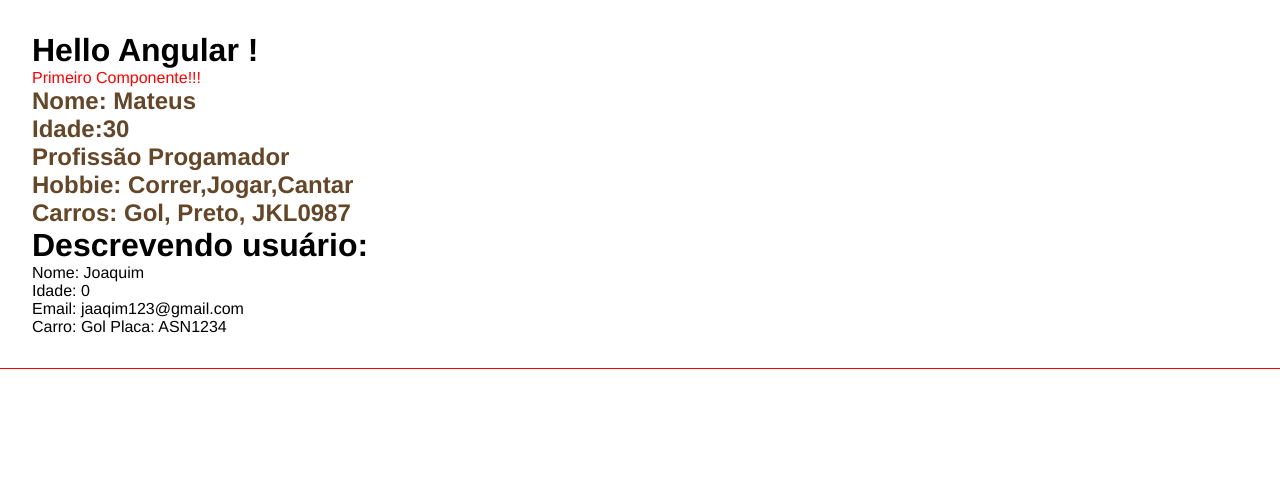
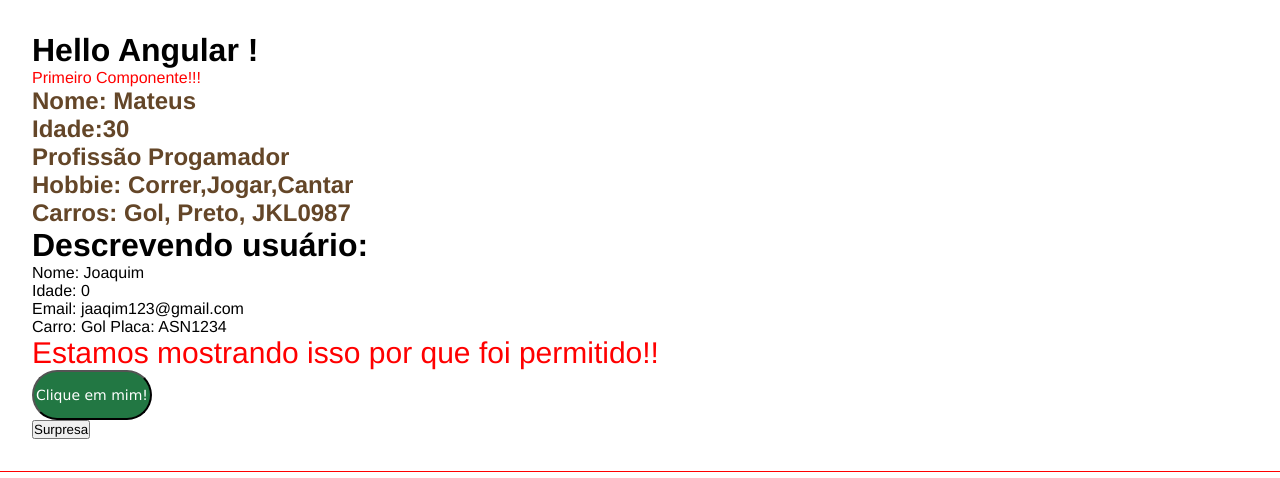
Before and after one commit to danielpereiradev/CRUD-angular, an Angular app: page / in a window 1280 px wide. Shown: the top 478 px of the page. Built offline with nearby package versions, Linux system fonts and the light colour scheme.

Commit message:
Usando IF

```diff
--- a/src/app/app.component.html
+++ b/src/app/app.component.html
@@ -2,3 +2,5 @@
 <app-fist-component></app-fist-component>
 <app-parent-data [name] = "userName" [email] = "email"  [car] = "car"></app-parent-data>
 <!-- <app-directives></app-directives> -->
+<app-if-render></app-if-render>
+<app-eventos></app-eventos>
--- a/src/app/app.module.ts
+++ b/src/app/app.module.ts
@@ -7,6 +7,7 @@ import { FistComponentComponent } from './components/fist-component/fist-compone
 import { DirectivesComponent } from './components/directives/directives.component';
 import { ParentDataComponent } from './components/parent-data/parent-data.component';
 import { IfRenderComponent } from './components/if-render/if-render.component';
+import { EventosComponent } from './components/eventos/eventos.component';
 
 @NgModule({
   declarations: [
@@ -14,7 +15,8 @@ import { IfRenderComponent } from './components/if-render/if-render.component';
     FistComponentComponent,
     DirectivesComponent,
     ParentDataComponent,
-    IfRenderComponent
+    IfRenderComponent,
+    EventosComponent
   ],
   imports: [
     BrowserModule,
--- /dev/null
+++ b/src/app/components/eventos/eventos.component.css
@@ -0,0 +1,9 @@
+.butao{
+  width: 120px;
+  height: 50px;
+  background-color: rgb(34, 119, 67);
+  font-family: Verdana, Geneva, Tahoma, sans-serif;
+  font-size:14px;
+  border-radius: 60px;
+  color:#fff;
+}
--- /dev/null
+++ b/src/app/components/eventos/eventos.component.html
@@ -0,0 +1,11 @@
+<div class="aula">
+  <p  *ngIf="show">Exibindo Mensagem</p>
+  <button class="butao" (click) ="showMenssege()">Clique em mim!</button>
+
+</div>
+
+<div class="aula">
+<img *ngIf="parabens" src="https://www.funimada.com/assets/images/cards/big/bday-658.gif" alt="parabens">
+<button class="butao2"(click)= showImage()>Surpresa</button>
+
+</div>
--- /dev/null
+++ b/src/app/components/eventos/eventos.component.ts
@@ -0,0 +1,30 @@
+import { Component, OnInit } from '@angular/core';
+
+@Component({
+  selector: 'app-eventos',
+  templateUrl: './eventos.component.html',
+  styleUrls: ['./eventos.component.css']
+})
+export class EventosComponent implements OnInit {
+
+show:boolean = false;
+
+parabens:boolean= false;
+
+ showMenssege():void {
+  this.show = !this.show
+ }
+
+ showImage():void {
+this.parabens = !this.parabens
+
+ }
+
+
+  constructor(){}
+
+ngOnInit(): void {
+
+}
+
+}
--- a/src/app/components/if-render/if-render.component.css
+++ b/src/app/components/if-render/if-render.component.css
@@ -0,0 +1,5 @@
+.aula{
+  font-size: 30px;
+  color: rgb(255, 0, 0);
+
+}
--- a/src/app/components/if-render/if-render.component.html
+++ b/src/app/components/if-render/if-render.component.html
@@ -1,8 +1,13 @@
-<div class="aula">\
-  <div >Estamos mostrando isso por que foi permitido!!</div>
+<div class="aula">
+  <div *ngIf="cansShow" >Estamos mostrando isso por que foi permitido!!</div>
 
+<!-- <h2 *ngIf="name === 'Mateus'; else nameNotFound">O nome é Mateus</h2> -->
 
-
+<ng-template *nameNotFound>
+  <div>
+    <h2>Nome não encontrado</h2>
+  </div>
+</ng-template>
 
 
 </div>
--- a/src/app/components/if-render/if-render.component.ts
+++ b/src/app/components/if-render/if-render.component.ts
@@ -9,6 +9,13 @@ export class IfRenderComponent implements OnInit {
 
   cansShow:  boolean = true
 
+  userName: string  =   ""
+
+  name:string = "João"
+
+
+
+
 
 
   constructor(){}
```
Also changed, not shown: 1 other file (tests, documents, lock files or other folders).
